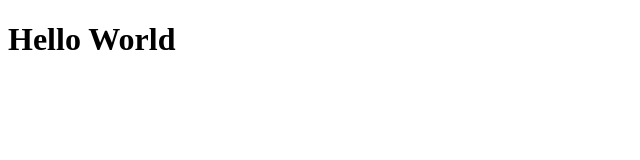
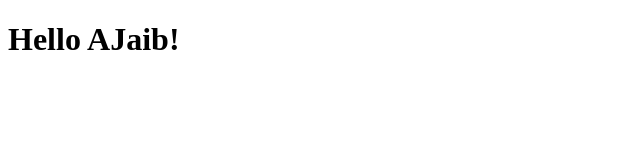
Before and after one commit to hiyokun-d/out-tutorial-hell, a SvelteKit app: page / in a window 1280 px wide. Shown: the top 160 px of the page, without its empty margins (0-640 px from the left). Built offline with nearby package versions, Linux system fonts and the light colour scheme.

Commit message:
i forgot

```diff
--- a/src/routes/+page.svelte
+++ b/src/routes/+page.svelte
@@ -1 +1 @@
-<h1>Hello World</h1>
+<h1>Hello AJaib!</h1>
```
